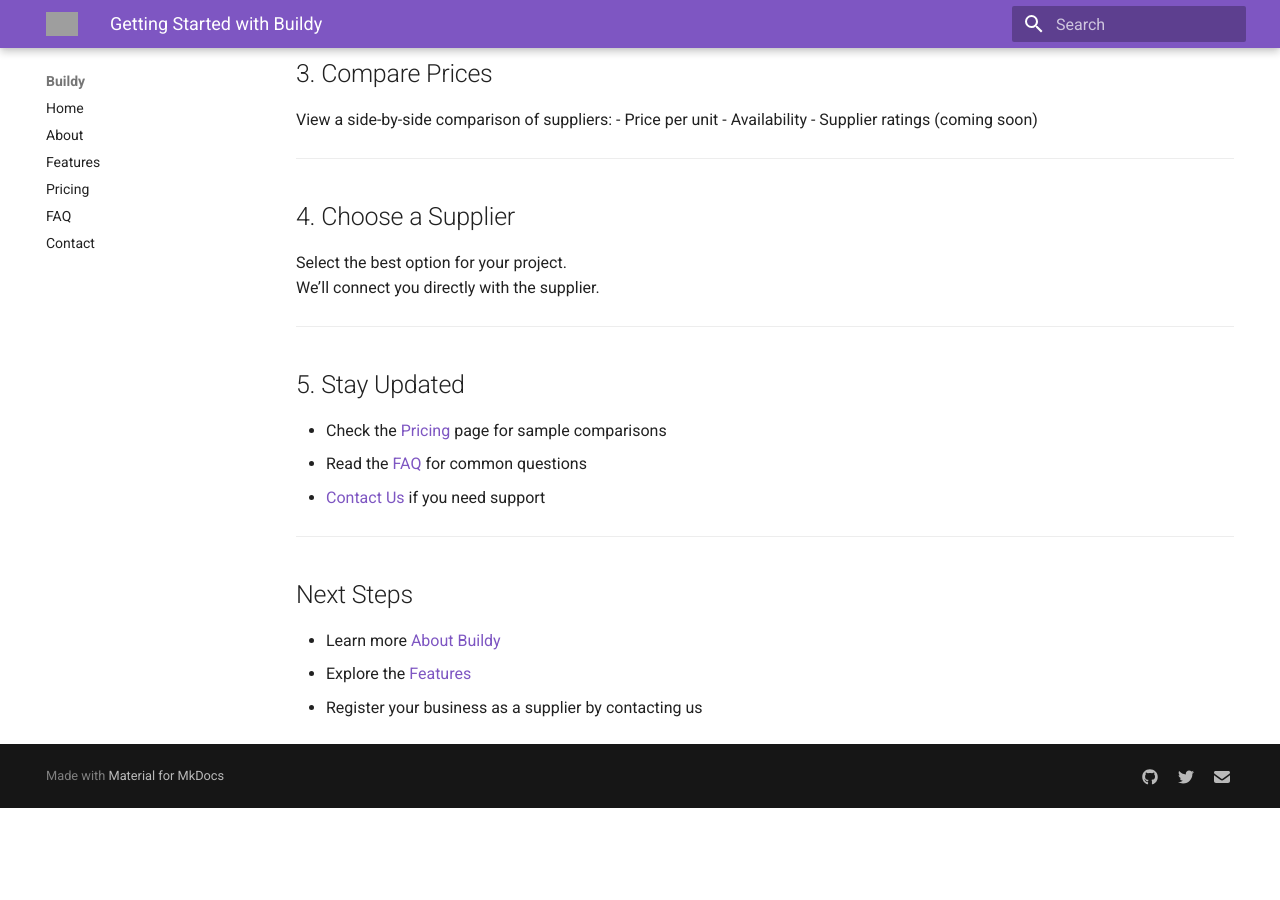
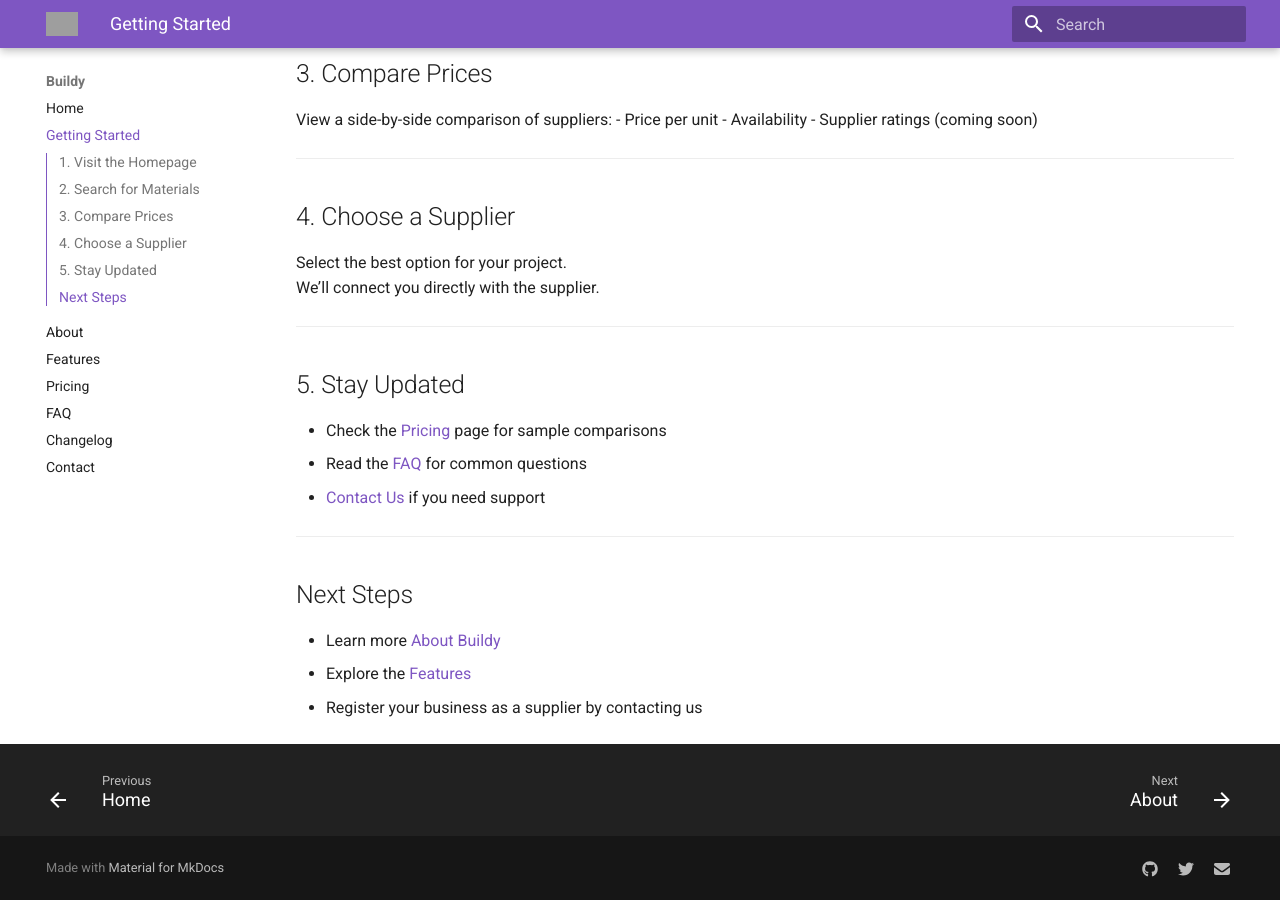
Before and after one commit to Kello54/Buildy, an MkDocs documentation site: the page built from docs/getting-started.md, in a window 1280 px wide and 900 px high, scrolled down 526 px. Built offline with MkDocs 1.6.1 and Material for MkDocs 9.7.7, drawn with Linux system fonts in a browser that asks for light colours; before the commit the page ends 1334 px from its top, so only the background shows below that; grey boxes are pictures that could not be loaded.

Commit message:
Update mkdocs.yml

```diff
--- a/mkdocs.yml
+++ b/mkdocs.yml
@@ -1,6 +1,6 @@
 site_name: Buildy
 site_url: https://kello54.github.io/Buildy/
-site_description: Documentation for the Buildy platform
+site_description: Building material price comparison platform
 
 theme:
   name: material
@@ -13,11 +13,11 @@
     code: Roboto Mono
   logo: images/logo.png
   features:
-    - navigation.footer      # footer arrows (prev/next)
-    - navigation.top         # top nav bar
-    - navigation.expand      # expand sections in sidebar
-    - toc.integrate          # integrates page TOC into sidebar
-    - content.code.copy      # adds a "copy" button to code blocks
+    - navigation.footer      # footer prev/next links
+    - navigation.top         # sticky top nav bar
+    - navigation.expand      # expanded sidebar
+    - toc.integrate          # integrate page TOC into sidebar
+    - content.code.copy      # "copy" button on code blocks
 
 plugins:
   - search
@@ -26,10 +26,12 @@
 
 nav:
   - Home: index.md
+  - Getting Started: getting-started.md
   - About: about.md
   - Features: features.md
   - Pricing: pricing.md
   - FAQ: faq.md
+  - Changelog: changelog.md
   - Contact: contact.md
 
 extra:
```
